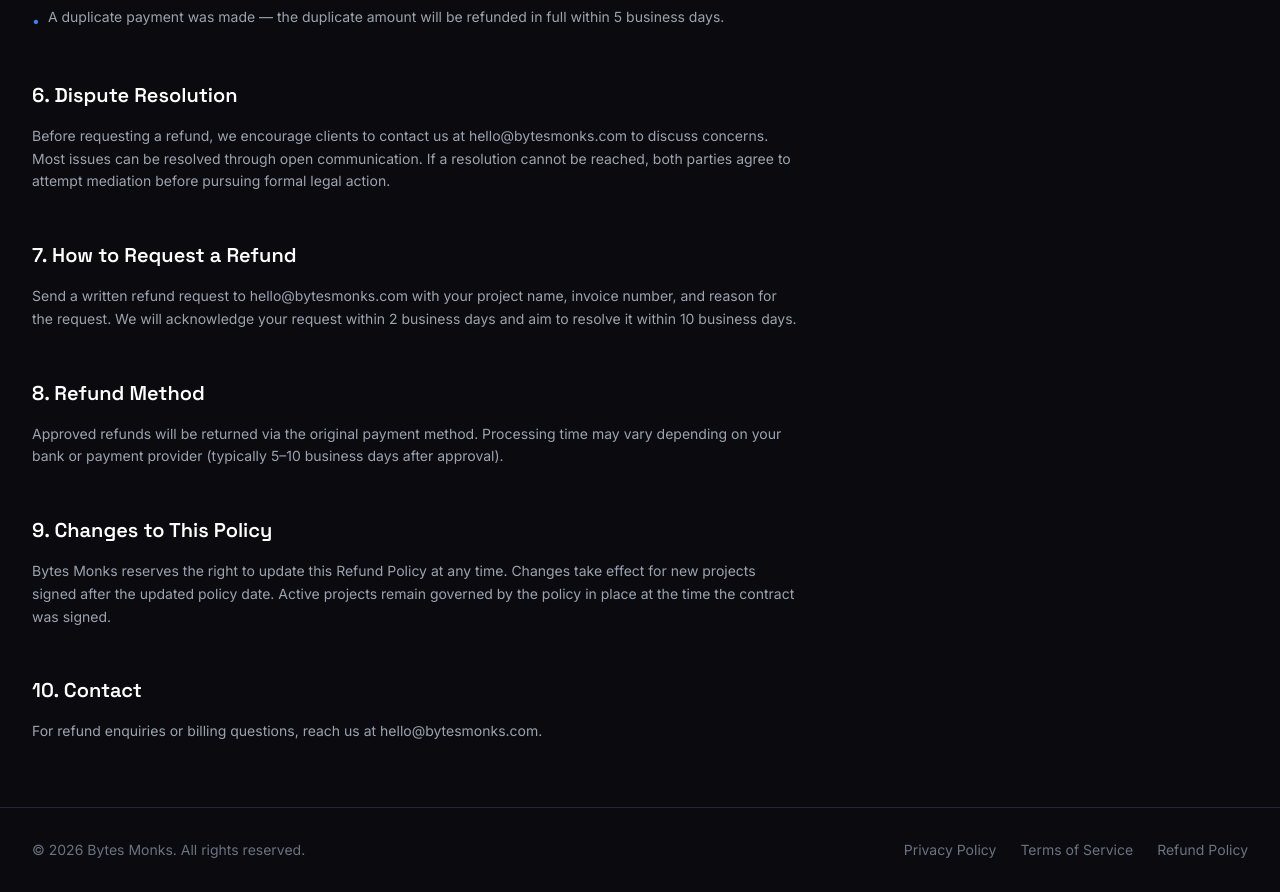
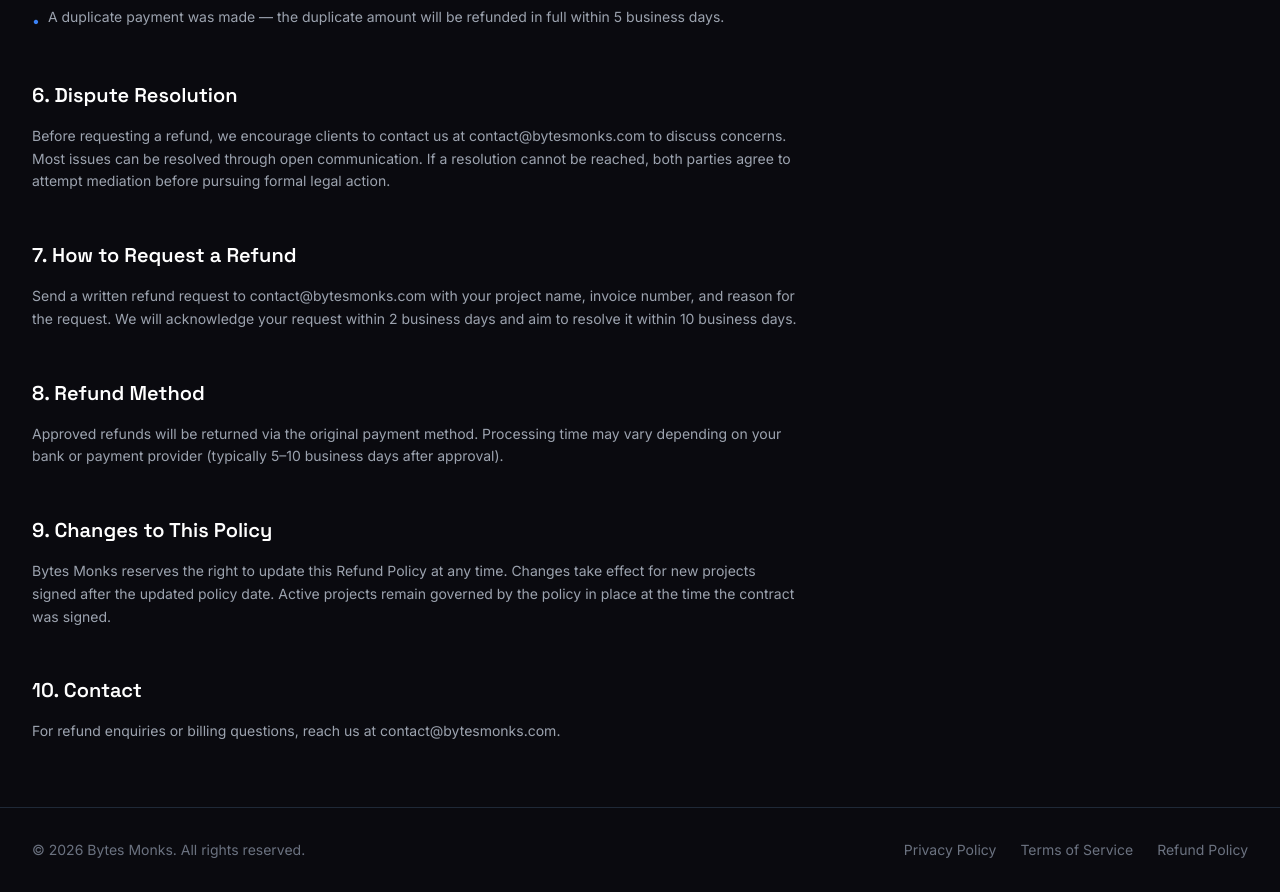
Before and after one commit to bytes-monks/bytes-monks, a React (Vite) app: page /refund in a window 1280 px wide. Shown: the part 1280-2172 px from the top of the page. Built offline with nearby package versions, Linux system fonts and the light colour scheme.

Commit message:
chores(email): update contact email

```diff
--- a/src/components/Footer.tsx
+++ b/src/components/Footer.tsx
@@ -51,7 +51,7 @@
             <h4 className="font-semibold text-white mb-4">Connect</h4>
             <div className="flex gap-4">
               <a
-                href="mailto:hello@bytesmonks.com"
+                href="mailto:contact@bytesmonks.com"
                 className="w-10 h-10 rounded-lg bg-dark-100 border border-gray-800 flex items-center justify-center text-gray-400 hover:text-primary hover:border-primary transition-colors"
               >
                 <Mail className="w-5 h-5" />
--- a/src/pages/Pricing.tsx
+++ b/src/pages/Pricing.tsx
@@ -309,7 +309,7 @@
   },
   {
     q: 'Do you offer custom enterprise pricing?',
-    a: 'Yes. For large teams, custom infrastructure requirements, or multi-year contracts, contact us at hello@bytesmonks.com to discuss a tailored plan.',
+    a: 'Yes. For large teams, custom infrastructure requirements, or multi-year contracts, contact us at contact@bytesmonks.com to discuss a tailored plan.',
   },
 ];
 
--- a/src/pages/PrivacyPolicy.tsx
+++ b/src/pages/PrivacyPolicy.tsx
@@ -62,7 +62,7 @@
   {
     title: 'Contact',
     content:
-      'To exercise any of your rights or for questions about this Privacy Policy, email us at hello@bytesmonks.com.',
+      'To exercise any of your rights or for questions about this Privacy Policy, email us at contact@bytesmonks.com.',
   },
 ];
 
--- a/src/pages/RefundPolicy.tsx
+++ b/src/pages/RefundPolicy.tsx
@@ -38,12 +38,12 @@
   {
     title: 'Dispute Resolution',
     content:
-      'Before requesting a refund, we encourage clients to contact us at hello@bytesmonks.com to discuss concerns. Most issues can be resolved through open communication. If a resolution cannot be reached, both parties agree to attempt mediation before pursuing formal legal action.',
+      'Before requesting a refund, we encourage clients to contact us at contact@bytesmonks.com to discuss concerns. Most issues can be resolved through open communication. If a resolution cannot be reached, both parties agree to attempt mediation before pursuing formal legal action.',
   },
   {
     title: 'How to Request a Refund',
     content:
-      'Send a written refund request to hello@bytesmonks.com with your project name, invoice number, and reason for the request. We will acknowledge your request within 2 business days and aim to resolve it within 10 business days.',
+      'Send a written refund request to contact@bytesmonks.com with your project name, invoice number, and reason for the request. We will acknowledge your request within 2 business days and aim to resolve it within 10 business days.',
   },
   {
     title: 'Refund Method',
@@ -58,7 +58,7 @@
   {
     title: 'Contact',
     content:
-      'For refund enquiries or billing questions, reach us at hello@bytesmonks.com.',
+      'For refund enquiries or billing questions, reach us at contact@bytesmonks.com.',
   },
 ];
 
--- a/src/pages/TermsOfService.tsx
+++ b/src/pages/TermsOfService.tsx
@@ -53,7 +53,7 @@
   {
     title: 'Contact',
     content:
-      'For questions about these Terms of Service, contact us at hello@bytesmonks.com.',
+      'For questions about these Terms of Service, contact us at contact@bytesmonks.com.',
   },
 ];
 
```
